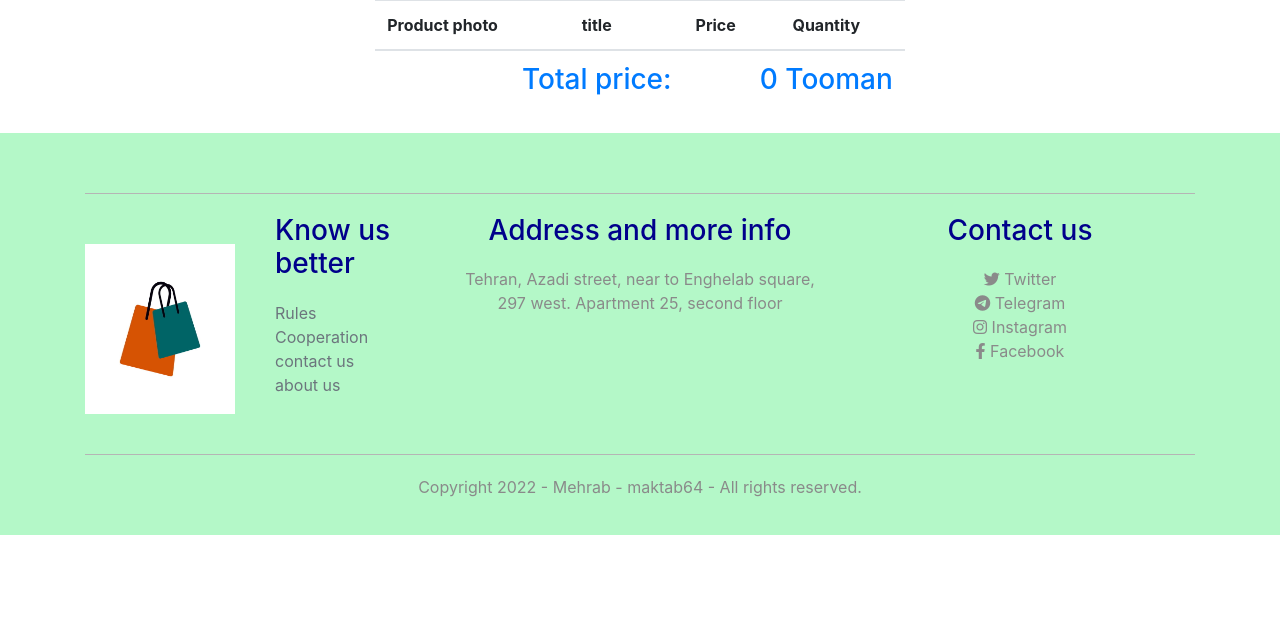
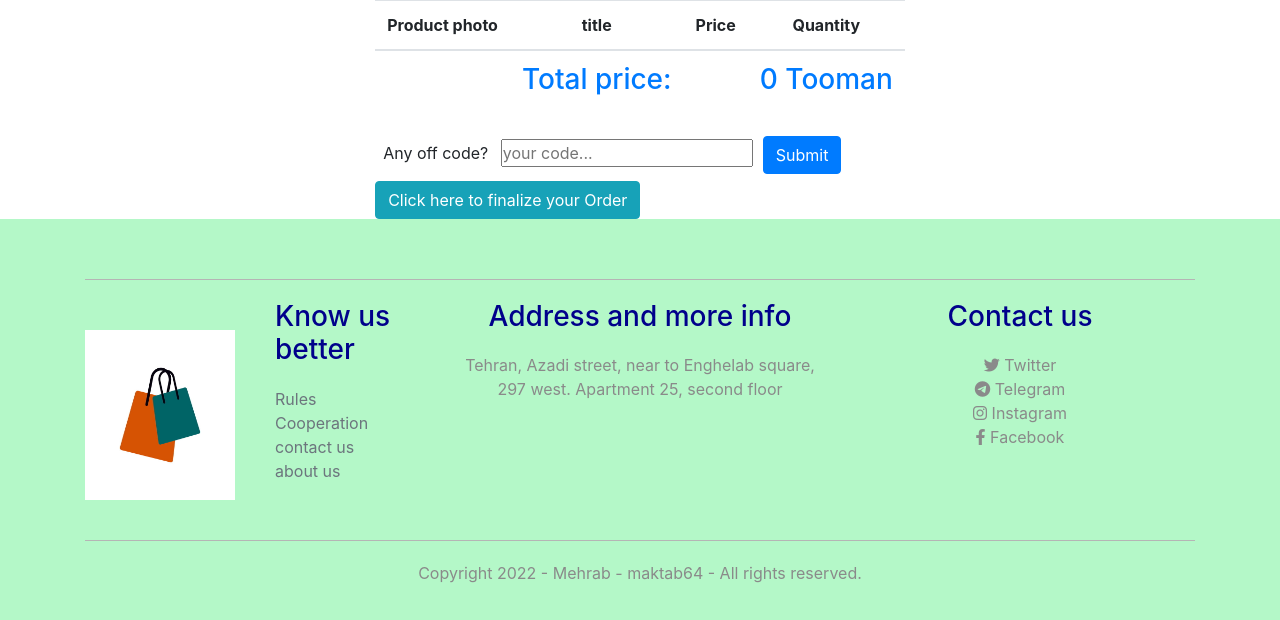
Before and after one commit to mehrawbmh/online_shop, a Django app: page /en/basket/ in a window 1280 px wide. Shown: the part 62-682 px from the top of the page. Run offline with Django 4.2, Linux system fonts and the light colour scheme; data that the repository does not hold is empty; some libraries are stand-ins or nearby versions.

Commit message:
feat: off code implementation and finalizing order

```diff
--- a/customers/views.py
+++ b/customers/views.py
@@ -42,7 +42,7 @@ class CustomerLoginView(LoginView):
             CartItem.objects.bulk_create(cart_item_objects)
         else:
             new_cart = Cart.objects.create(customer=self.request.user.customer)
-            cart_item_objects = [CartItem(product_id=int(x), count=y, cart=new_cart) for x, y in products_id_dict]
+            cart_item_objects = [CartItem(product_id=int(x), count=y, cart=new_cart) for x, y in products_id_dict.items()]
             CartItem.objects.bulk_create(cart_item_objects)
         for key in self.request.COOKIES.keys():
             if key.startswith('prod'):
--- a/orders/views.py
+++ b/orders/views.py
@@ -10,15 +10,15 @@ class CartView(View):
 
     def get(self, request):
         data = dict()  # context!
+        data['valid'] = 1
         if request.user.is_authenticated:
             cart = self.request.user.customer.cart_set.last()
-            cart: Cart
-            data = {'cart': cart}
-            if cart:
-                data['items'] = CartItem.objects.filter(cart=cart)
+            data = {'cart': cart, 'totalprize': 0}
+            if cart and cart.status == 'unfinished':
+                data['items'] = cart.items.all()
                 data['totalprize'] = cart.final_prize_calc()
             else:
-                data['items'] = None
+                data['items'] = []
         else:
             data['cart'] = None
             items = list()
--- a/products/urls.py
+++ b/products/urls.py
@@ -1,13 +1,14 @@
 from django.urls import path
 from django.views.generic.base import RedirectView
 
-from .views import ProductListView, CategoryDetailView, ProductDetailView
+from .views import ProductListView, CategoryDetailView, ProductDetailView, CheckOffCodeView
 from .apis import ProductViewSet
 
 urlpatterns = [
     path('', ProductListView.as_view(), name='index'),
     path('index/', RedirectView.as_view(url='/'), name='index-redirect'),
     path('category/<int:pk>/', CategoryDetailView.as_view(), name='category_detail'),
+    path('check_customer_offcode/', CheckOffCodeView.as_view(), name='check_off_code'),
     path('product/<int:pk>/', ProductDetailView.as_view(), name='product_detail'),
     path('products_api/', ProductViewSet.as_view(
         {
--- a/templates/orders/basket.html
+++ b/templates/orders/basket.html
@@ -109,7 +109,6 @@
                                         </tr>
                                     {% endfor %}
                                 {% endif %}
-
                                 <tr>
                                     <td></td>
                                     <td>
@@ -123,6 +122,28 @@
                                 </tbody>
                             </table>
                         </div>
+                    {% if valid != 2 %}
+                    <form method="post" action="{% url 'check_off_code' %}">
+                        {% csrf_token %}
+                        <div class="form-row align-items-center">
+                            <div class="col-auto">
+                                {#<h5>Any offcode?</h5>#}
+                                <label class="p-2" for="offCode">Any off code?</label>
+                                <input type="text" placeholder="your code..." id="offCode" name="offcode">
+                            </div>
+                            <div class="col-auto">
+                                <button type="submit" class="btn btn-primary h-25 mb-1">Submit</button>
+                                {% if valid == 0 %} <h6>Your code didn't work!</h6> {% endif %}
+                            </div>
+                        </div>
+                    </form>
+                    {% else %}
+                        <p class="text-success">You've applied your off code!</p>
+                        <p class="text-success">profit: {{ profit }} Tooman</p>
+                    {% endif %}
+                    <div class="justify-content-center">
+                        <a href="{% url 'check_off_code' %}?cartid={{ cart.id }}" class="btn btn-info">Click here to finalize your Order</a>
+                    </div>
                     </div>
                 </div>
             </section>
```
Also changed, not shown: products/views.py (+54 -2 lines).
